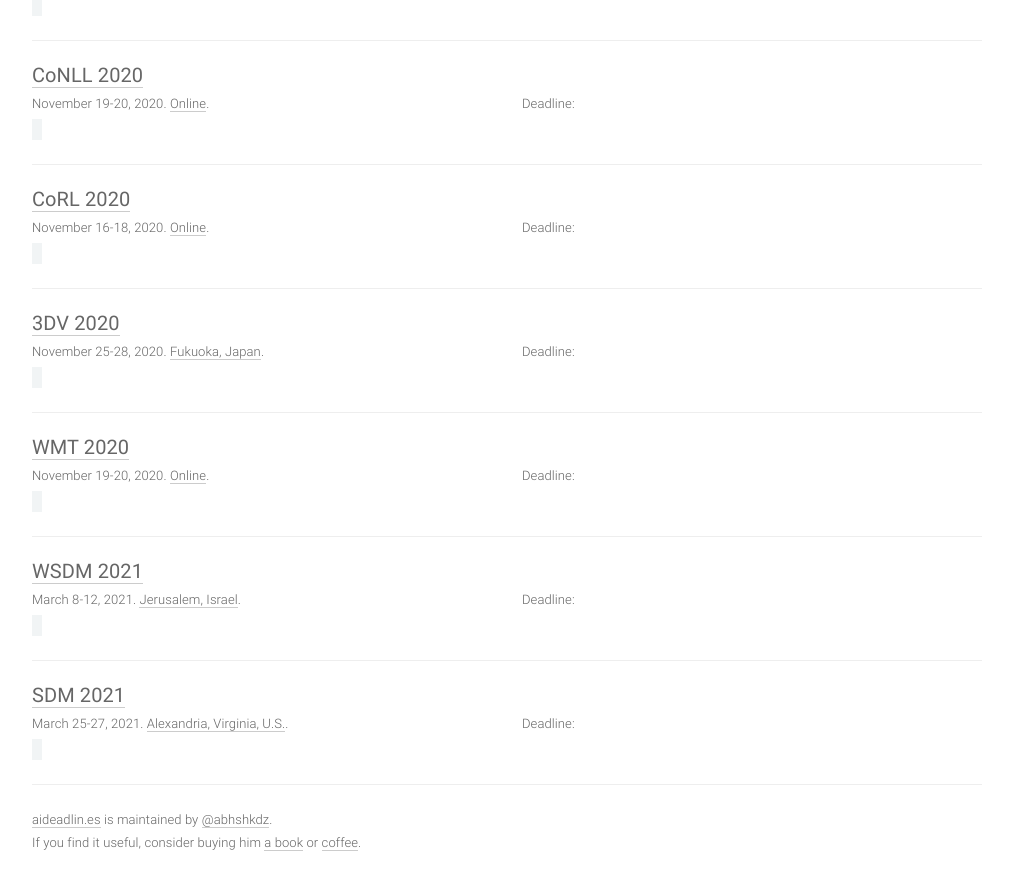
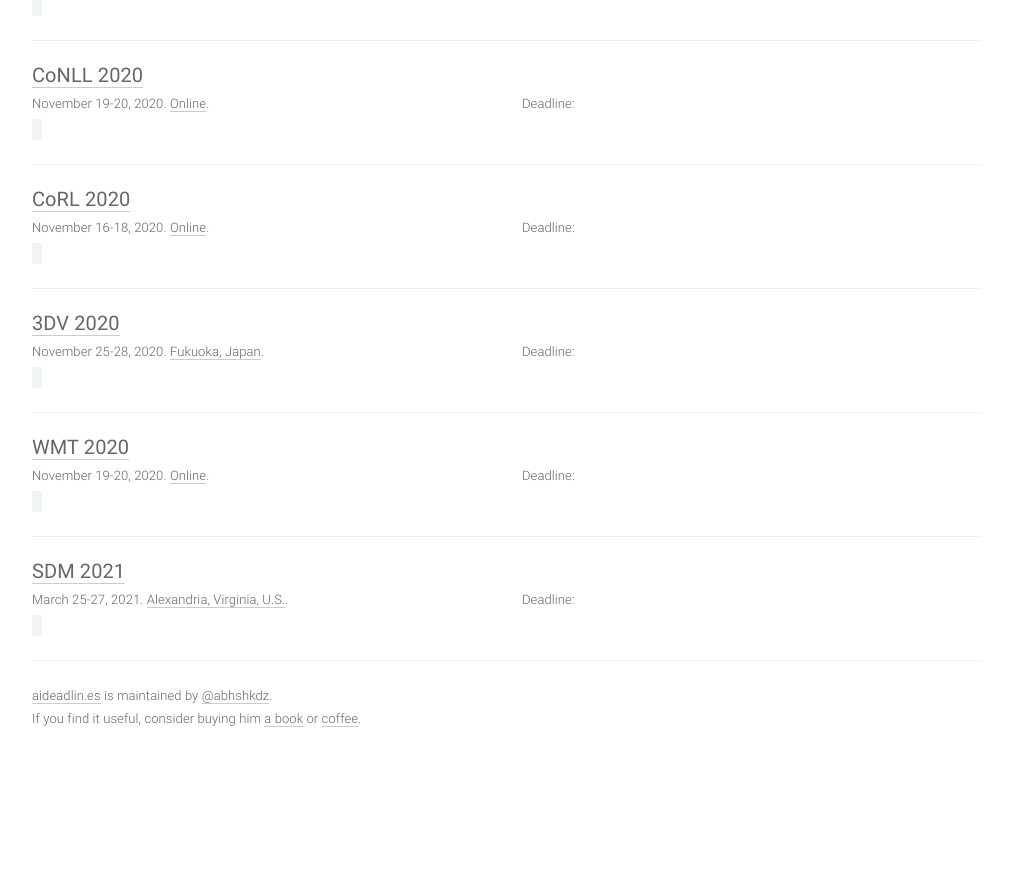
Before and after one commit to paperswithcode/ai-deadlines, a Jekyll site: the page built from index.html, in a window 1280 px wide and 900 px high, scrolled down 6407 px. Shown: the top 890 px of the window, without its empty margins (133-1146 px from the left). Built offline with Jekyll 4.4.1, drawn with Linux system fonts in a browser that asks for light colours; comment, search, counter and statistics services are not loaded; after the commit the page ends 7183 px from its top, so only the background shows below that.

Commit message:
Removes WSDM

```diff
--- a/_data/conferences.yml
+++ b/_data/conferences.yml
@@ -593,17 +593,6 @@
   place: Online
   sub: NLP
 
-- title: WSDM
-  hindex: 51
-  year: 2021
-  id: wsdm21
-  link: http://www.wsdm-conference.org/2021/
-  deadline: '2020-08-16 23:59:59'
-  timezone: UTC-11
-  date: March 8-12, 2021
-  place: Jerusalem, Israel
-  sub: DM
-
 - title: SDM
   hindex: 33
   year: 2021
```
